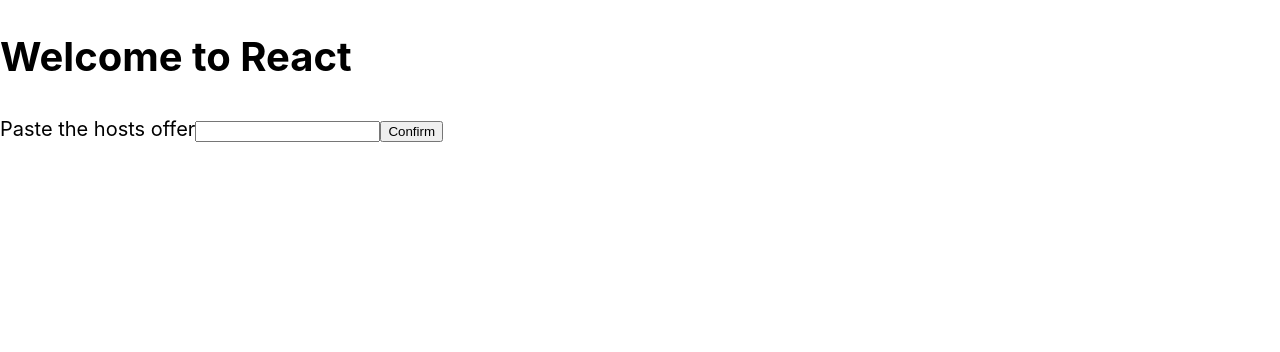
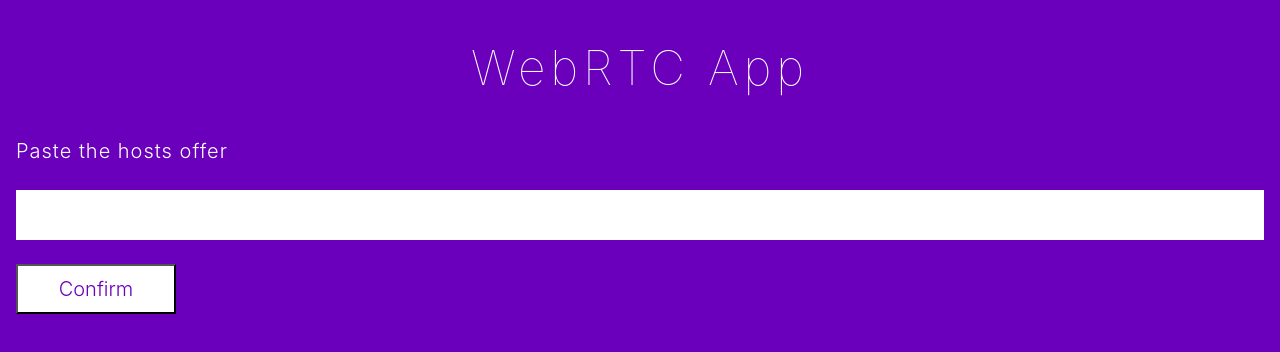
Before and after one commit to jimmaaay/WebRTC-App, a React (Create React App) app: page /join in a window 1280 px wide. Shown: the top 352 px of the page. Built offline with nearby package versions, Linux system fonts and the light colour scheme.

Commit message:
Added some basic styling

```diff
--- a/src/App.js
+++ b/src/App.js
@@ -1,31 +1,50 @@
 import React, { Component } from 'react';
 import {
-  BrowserRouter as Router,
   Route,
+  Link,
+  withRouter,
 } from 'react-router-dom';
+import { CONNECTED } from './constants';
 import { connect } from 'react-redux';
 import BaseRoute from './routes/BaseRoute';
 import Create from './routes/Create';
 import Join from './routes/Join';
+import Connected from './routes/Connected';
 import './App.css';
 
 
 class App extends Component {
 
+  componentDidMount() {
+    const { stage, history } = this.props;
+    if (stage === CONNECTED) {
+      history.push('/connected');
+    }
+  }
+
+  componentWillReceiveProps(nextProps) {
+    const { history, stage:oldStage } = this.props;
+    const { stage } = nextProps;
+    if (stage === CONNECTED && stage !== oldStage) {
+      history.push('/connected');
+    }
+  }
+
   render() {
     return (
-      <Router>
       <div>
         <header className="header">
-            <h1 className="header__title">Welcome to React</h1>
+          <h1 className="header__title">
+            <Link to="/">WebRTC App</Link>
+          </h1>
         </header>
         <main>
           <Route exact path="/" component={BaseRoute} />
           <Route exact path="/create" component={Create}/>
           <Route exact path="/join" component={Join} />
+          <Route exact path="/connected" component={Connected} />
         </main>
       </div>
-      </Router>
     );
   }
 
@@ -33,8 +52,8 @@
 
 const mapStateToProps = (state) => {
   return {
-
-  }
+    stage: state.connection.stage,
+  };
 };
 
-export default connect(mapStateToProps)(App);
+export default withRouter(connect(mapStateToProps)(App));
--- a/src/index.css
+++ b/src/index.css
@@ -2,9 +2,76 @@
   box-sizing: border-box;
 }
 
+html, body {
+  min-height: 100%;
+}
+
 body {
+  font-weight: 300;
+  letter-spacing: 0.05em;
+  background: #6a00bb;
+  color: #fff;
   margin: 0;
   line-height: 1.5;
   font-size: 1.25rem;
   font-family: -apple-system, BlinkMacSystemFont, "Segoe UI", Roboto, Helvetica, Arial, sans-serif, "Apple Color Emoji", "Segoe UI Emoji", "Segoe UI Symbol";
 }
+
+button,
+.button {
+  display: block;
+  padding: 0.5rem 1rem;
+  width: 100%;
+  max-width: 10rem;
+  color: #6a00bb;;
+  background: #fff;
+  transition: background 0.3s ease-in-out;
+  text-align: center;
+  margin: 0 0 1.5rem;
+  text-decoration: none;
+  font: inherit;
+}
+
+.button:hover,
+.button:focus {
+  background: #ebadff;
+}
+
+main {
+  padding: 0 1rem;
+  max-width: 100rem;
+  margin: 0 auto;
+}
+
+.header {
+  padding: 2rem 1rem;
+  text-align: center;
+}
+
+.header__title {
+  font-weight: 100;
+  letter-spacing: 0.1em;
+  font-size: 3rem;
+  margin: 0;
+}
+
+.header__title a {
+  color: inherit;
+  text-decoration: none;
+}
+
+label {
+  margin-bottom: 1.5rem;
+  display: block;
+}
+
+[type="text"] {
+  display: block;
+  width: 100%;
+  height: 3.125rem;
+  line-height: 2.125rem;
+  padding: 0.5rem;
+  border: none;
+  font: inherit;
+  margin-bottom: 1.5rem;
+}
--- a/src/index.js
+++ b/src/index.js
@@ -1,6 +1,9 @@
 import React from 'react';
 import ReactDOM from 'react-dom';
 import { Provider } from 'react-redux';
+import {
+  BrowserRouter as Router,
+} from 'react-router-dom';
 import './index.css';
 import App from './App';
 import store from './store';
@@ -8,7 +11,9 @@
 
 ReactDOM.render(
   <Provider store={store}>
-    <App />
+    <Router>
+      <App />
+    </Router>
   </Provider>,
   document.getElementById('root')
 );
--- a/src/reducers/connection.js
+++ b/src/reducers/connection.js
@@ -5,6 +5,8 @@
   CONNECTION_CHANGE_PEER_OFFER,
   CONNECTION_NEXT_STEP,
   NOT_CONNECTED,
+  CONNECTION_JOINED,
+  CONNECTED,
 } from '../constants';
 import { config, connection as webConnection } from '../rooms/webrtc';
 
@@ -38,6 +40,9 @@
     case CONNECTION_CHANGE_PEER_OFFER:
       return { ...state, peerOffer: action.offer };
 
+    case CONNECTION_JOINED:
+      return { ...state, stage: CONNECTED} ;
+
     default:
       return state;
 
--- /dev/null
+++ b/src/routes/BaseRoute.css
@@ -0,0 +1,6 @@
+.base-route {
+  display: flex;
+  justify-content: space-between;
+  max-width: 30rem;
+  margin: 0 auto;
+}
--- a/src/routes/BaseRoute.js
+++ b/src/routes/BaseRoute.js
@@ -1,14 +1,14 @@
 import React, { Component } from 'react';
 import { Link } from 'react-router-dom';
-
+import './BaseRoute.css';
 
 class BaseRoute extends Component {
 
   render() {
     return (
-      <div>
-        <Link to="/create">Create</Link>
-        <Link to="/join">Join</Link>
+      <div className="base-route">
+        <Link to="/create" className="button">Create</Link>
+        <Link to="/join" className="button">Join</Link>
       </div>
     )
   }
--- /dev/null
+++ b/src/routes/Connected.js
@@ -0,0 +1,15 @@
+import React, { Component } from 'react';
+
+/*
+ * TODO: Make sure route is only accessible when an active WebRTC dataChannel is present
+ */
+class Connected extends Component {
+  render() {
+    return (
+      <h1>Connected</h1>
+    )
+  }
+}
+
+
+export default Connected;
--- /dev/null
+++ b/src/routes/Create.css
@@ -0,0 +1,3 @@
+.create {
+
+}
--- a/src/routes/Create.js
+++ b/src/routes/Create.js
@@ -62,7 +62,7 @@
     );
 
     return (
-      <div>
+      <div className="create">
         { content }
       </div>
     );
```
Lines whose indentation alone changed are shown as unchanged.
